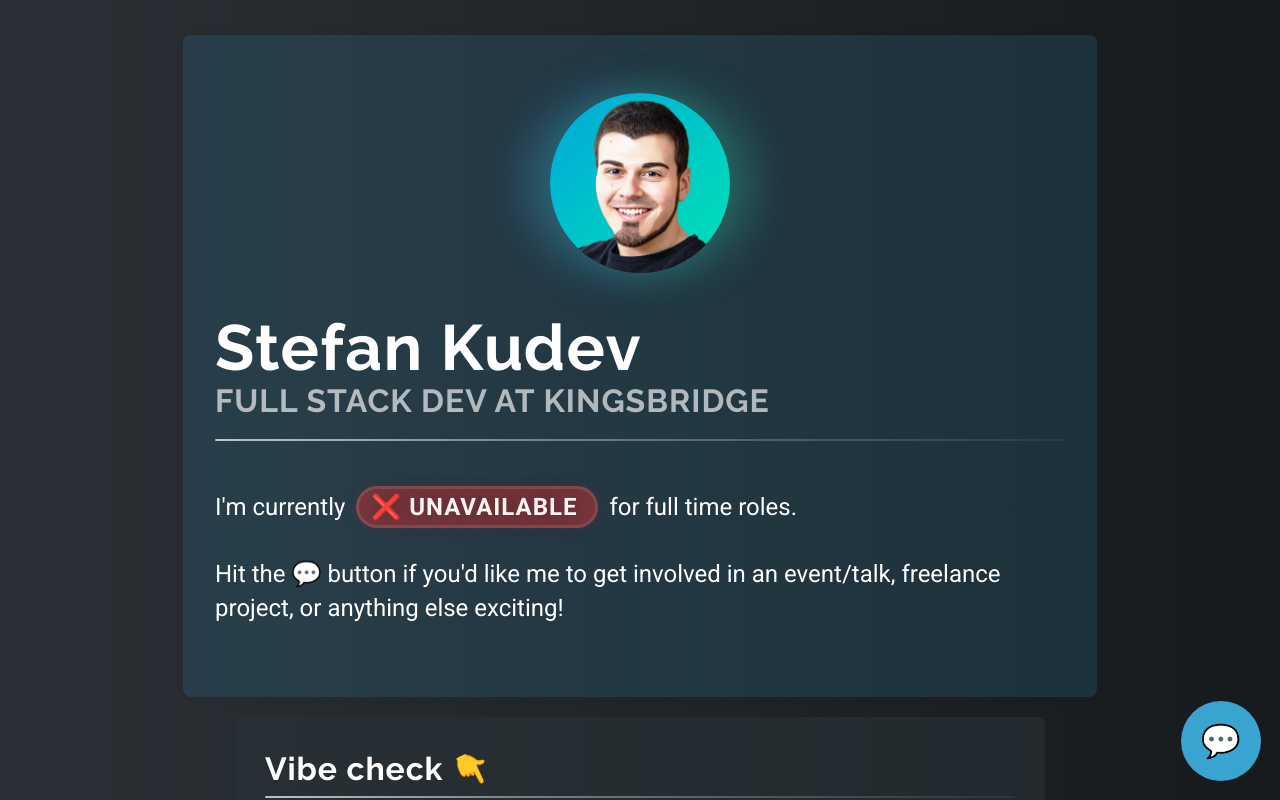
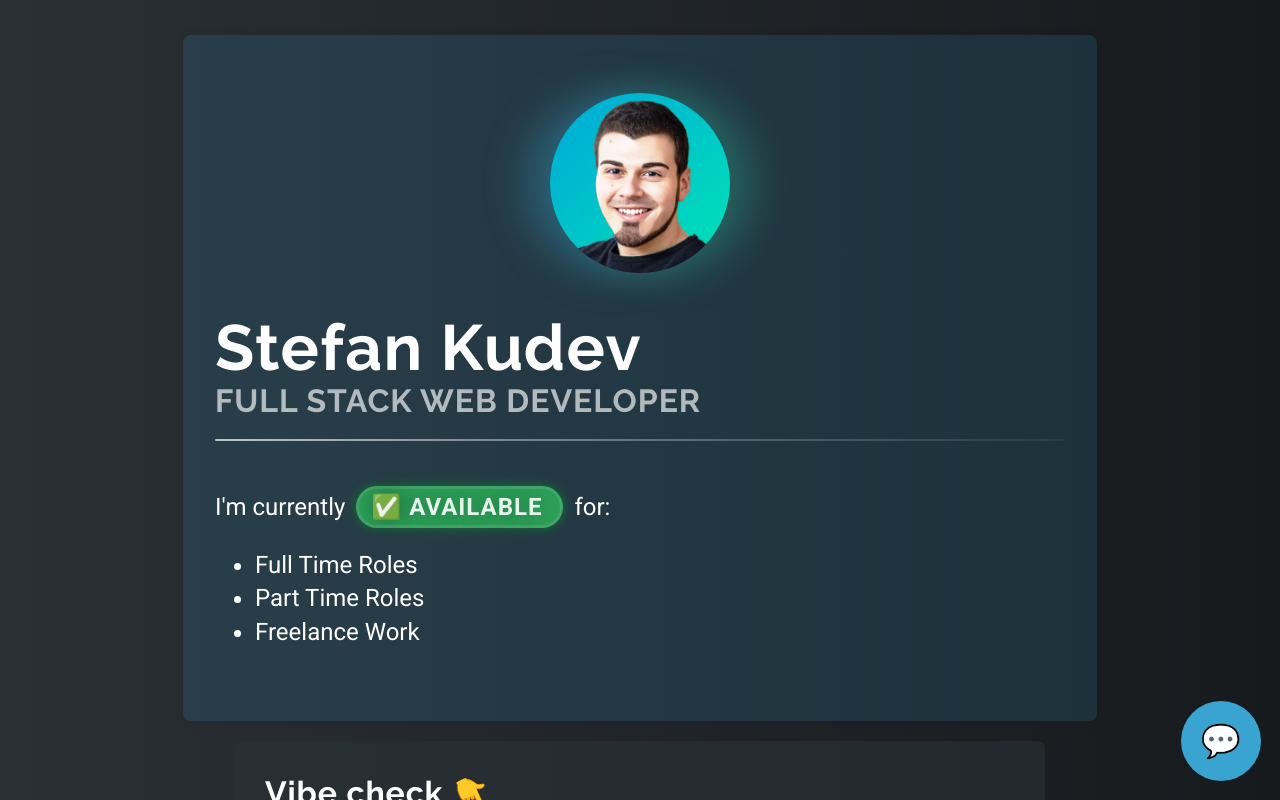
Before and after one commit to stefankudev/stefan_kudev_portfolio_website, a React (Create React App) app: page / in a window 1280 px wide. Shown: the top 800 px of the page. Built offline with nearby package versions, Linux system fonts and the light colour scheme.

Commit message:
update App.js

```diff
--- a/src/App.js
+++ b/src/App.js
@@ -30,8 +30,7 @@ function App() {
 
       <main className={contactActive ? cn(css.blur) : null}>
         <TitleCard
-          availability={false}
-          tagline="Full Stack Dev at Kingsbridge"
+          tagline="Full Stack Web Developer"
         // preferredWork={[
         //   "Full Stack Developer Roles",
         //   "Front End Developer Roles",
```
